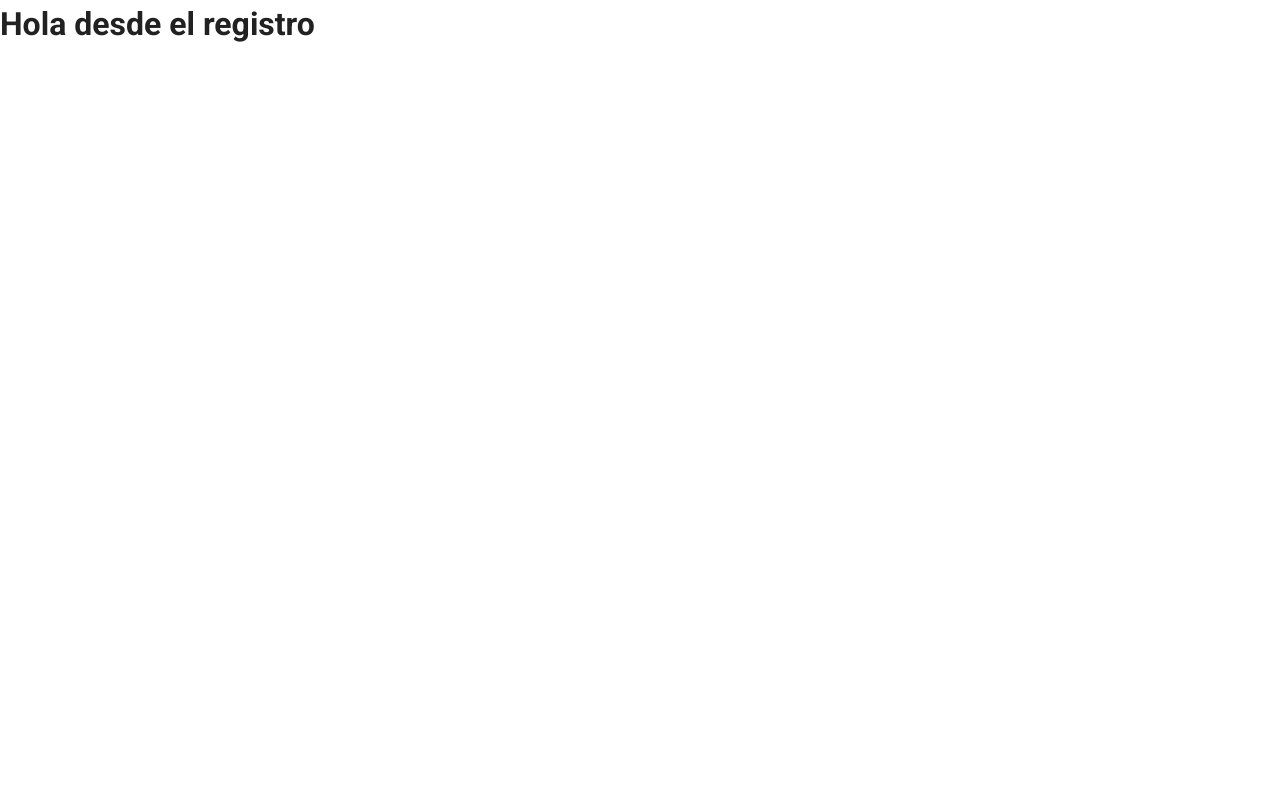
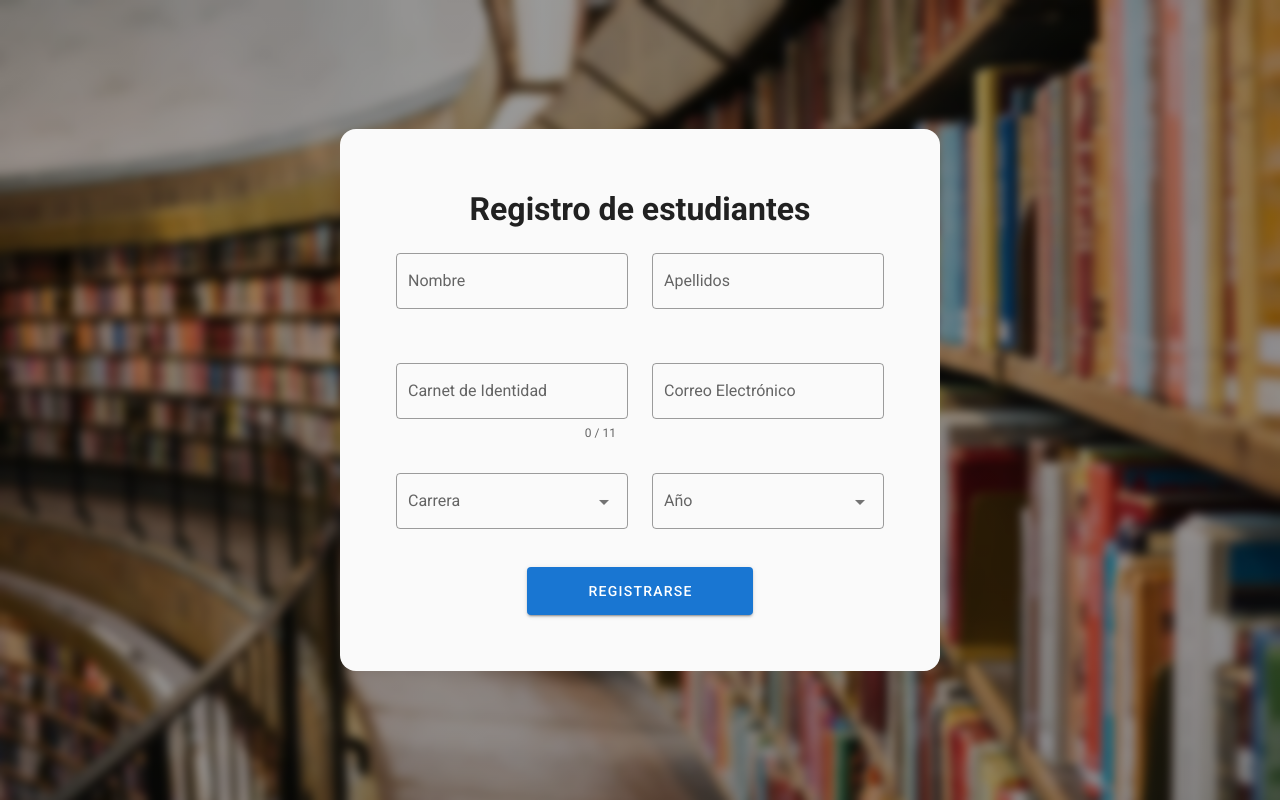
Before and after one commit to apalfaro98/library-management-system, a Vue app: page /registro in a window 1280 px wide. Built offline with nearby package versions, Linux system fonts and the light colour scheme.

Commit message:
Realizado registro y parte de la busqueda

```diff
--- a/src/views/LoginView.vue
+++ b/src/views/LoginView.vue
@@ -114,7 +114,7 @@ export default {
 };
 </script>
 
-<style scoped>
+<style>
 .fondo {
   background-image: linear-gradient(rgba(0, 0, 0, 0.4), rgba(0, 0, 0, 0.4)),
     url(@/assets/books-background.png);
--- a/src/views/RegistrationView.vue
+++ b/src/views/RegistrationView.vue
@@ -1,3 +1,178 @@
 <template>
-  <h1>Hola desde el registro</h1>
+  <div class="fondo d-flex justify-center align-center">
+    <v-form
+      ref="form"
+      class="grey lighten-5 pa-14 form"
+      @submit.prevent="registro()"
+    >
+      <h1 class="mb-5 text-center">Registro de estudiantes</h1>
+      <v-alert v-if="error" dense outlined type="error" class="mb-6">
+        {{ errorMessage }}
+      </v-alert>
+      <v-alert v-if="success" dense outlined type="success" class="mb-6">
+        Sus datos han sido guardados en la base de datos.
+      </v-alert>
+      <v-row>
+        <v-col>
+          <v-text-field
+            v-model="nombre"
+            :rules="[rules.required]"
+            label="Nombre"
+            required
+            outlined
+            placeholder="Entre su nombre"
+          ></v-text-field>
+        </v-col>
+        <v-col>
+          <v-text-field
+            v-model="apellidos"
+            :rules="[rules.required]"
+            label="Apellidos"
+            required
+            outlined
+            placeholder="Entre sus apellidos"
+          ></v-text-field>
+        </v-col>
+      </v-row>
+      <v-row>
+        <v-col>
+          <v-text-field
+            v-model="ci"
+            :rules="[rules.required, rules.cant, rules.num]"
+            :counter="11"
+            label="Carnet de Identidad"
+            required
+            outlined
+            placeholder="Entre su número de carnet de identidad"
+          ></v-text-field>
+        </v-col>
+        <v-col>
+          <v-text-field
+            v-model="email"
+            :rules="[rules.required, rules.emailEval]"
+            label="Correo Electrónico"
+            required
+            outlined
+            placeholder="Entre su correo electrónico"
+          ></v-text-field>
+        </v-col>
+      </v-row>
+      <v-row>
+        <v-col>
+          <v-select
+            v-model="carrera"
+            :items="carreras"
+            :rules="[rules.required]"
+            label="Carrera"
+            outlined
+            required
+          ></v-select>
+        </v-col>
+        <v-col>
+          <v-select
+            v-model="anio"
+            :items="anios"
+            :rules="[rules.required]"
+            label="Año"
+            outlined
+            required
+          ></v-select>
+        </v-col>
+      </v-row>
+      <div class="text-center mt-2">
+        <v-btn class="px-15 py-6" color="primary" large type="submit">
+          Registrarse
+        </v-btn>
+      </div>
+    </v-form>
+  </div>
 </template>
+
+<script>
+export default {
+  name: "LoginView",
+  data() {
+    return {
+      nombre: "",
+      apellidos: "",
+      ci: "",
+      email: "",
+      carrera: "",
+      anio: "",
+      carreras: [
+        "Ciencia de la Computación",
+        "Ingeniería Informática",
+        "Licenciatura en Matemática",
+        "Licenciatura en Física",
+        "Ciencias de la Información",
+      ],
+      anios: ["1er Año", "2do Año", "3ro Año", "4to Año", "5to Año"],
+      error: false,
+      errorMessage: "",
+      success: false,
+      numeros: /^([0-9])*$/,
+      emailRegex:
+        /^[a-z0-9!#$%&'*+/=?^_`{|}~-]+(?:\.[a-z0-9!#$%&'*+/=?^_`{|}~-]+)*@(?:[a-z0-9](?:[a-z0-9-]*[a-z0-9])?\.)+[a-z0-9](?:[a-z0-9-]*[a-z0-9])?$/,
+      rules: {
+        required: (value) => !!value || "Requerido.",
+        cant: (v) => v.length === 11 || "Se necesitan 11 dígitos.",
+        num: () =>
+          this.isNumber || "Solo se pueden introducir caracteres numéricos",
+        emailEval: () =>
+          this.isEmail || "Esta no es una direcci'on de correo válida",
+      },
+    };
+  },
+  methods: {
+    registro() {
+      const estaVacio =
+        this.nombre.length == 0 ||
+        this.apellidos.length == 0 ||
+        this.ci.length == 0 ||
+        this.email.length == 0 ||
+        this.carrera.length == 0 ||
+        this.anio.length == 0;
+
+      if (estaVacio) {
+        this.error = true;
+        this.errorMessage = "Debe rellenar todos los campos";
+      } else if (this.ci.length != 11 || !this.isNumber) {
+        this.error = true;
+        this.errorMessage =
+          "El Carnet de Identidad debe tener 11 dígitos numéricos";
+      } else if (!this.isEmail) {
+        this.error = true;
+        this.errorMessage = "Esta no es una dirección de correo válida";
+      } else {
+        //Un post al servidor
+        this.success = true;
+        this.error = false;
+        this.$refs.form.reset();
+        this.nombre = "";
+        this.apellidos = "";
+        this.ci = "";
+        this.email = "";
+        this.carrera = "";
+        this.anio = "";
+        setTimeout(() => (this.success = false), 3000);
+      }
+    },
+  },
+  computed: {
+    isNumber() {
+      return this.ci.match(this.numeros) ? true : false;
+    },
+    isEmail() {
+      return this.email.match(this.emailRegex) ? true : false;
+    },
+  },
+};
+</script>
+
+<style scoped>
+.form {
+  max-width: 600px;
+  height: fit-content;
+  border-radius: 1rem;
+}
+</style>
--- a/src/views/SearchView.vue
+++ b/src/views/SearchView.vue
@@ -1,3 +1,148 @@
 <template>
-  <h1>Hola desde la search</h1>
+  <div class="fondo d-flex flex-column align-center">
+    <v-text-field
+      class="input mt-16"
+      v-model="search"
+      solo
+      rounded
+      append-icon="mdi-magnify"
+      height="1.5rem"
+      @click:append="buscarLibro()"
+      @keypress.enter="buscarLibro()"
+    ></v-text-field>
+    <v-data-table
+      v-if="mostrarTabla"
+      :headers="headers"
+      :items="desserts"
+      :items-per-page="5"
+      class="elevation-1 tabla"
+    ></v-data-table>
+  </div>
 </template>
+
+<script>
+export default {
+  data() {
+    return {
+      search: "",
+      mostrarTabla: false,
+      headers: [
+        {
+          text: "Dessert (100g serving)",
+          align: "start",
+          sortable: false,
+          value: "name",
+        },
+        { text: "Calories", value: "calories" },
+        { text: "Fat (g)", value: "fat" },
+        { text: "Carbs (g)", value: "carbs" },
+        { text: "Protein (g)", value: "protein" },
+        { text: "Iron (%)", value: "iron" },
+      ],
+      desserts: [
+        {
+          name: "Frozen Yogurt",
+          calories: 159,
+          fat: 6.0,
+          carbs: 24,
+          protein: 4.0,
+          iron: "1%",
+        },
+        {
+          name: "Ice cream sandwich",
+          calories: 237,
+          fat: 9.0,
+          carbs: 37,
+          protein: 4.3,
+          iron: "1%",
+        },
+        {
+          name: "Eclair",
+          calories: 262,
+          fat: 16.0,
+          carbs: 23,
+          protein: 6.0,
+          iron: "7%",
+        },
+        {
+          name: "Cupcake",
+          calories: 305,
+          fat: 3.7,
+          carbs: 67,
+          protein: 4.3,
+          iron: "8%",
+        },
+        {
+          name: "Gingerbread",
+          calories: 356,
+          fat: 16.0,
+          carbs: 49,
+          protein: 3.9,
+          iron: "16%",
+        },
+        {
+          name: "Jelly bean",
+          calories: 375,
+          fat: 0.0,
+          carbs: 94,
+          protein: 0.0,
+          iron: "0%",
+        },
+        {
+          name: "Lollipop",
+          calories: 392,
+          fat: 0.2,
+          carbs: 98,
+          protein: 0,
+          iron: "2%",
+        },
+        {
+          name: "Honeycomb",
+          calories: 408,
+          fat: 3.2,
+          carbs: 87,
+          protein: 6.5,
+          iron: "45%",
+        },
+        {
+          name: "Donut",
+          calories: 452,
+          fat: 25.0,
+          carbs: 51,
+          protein: 4.9,
+          iron: "22%",
+        },
+        {
+          name: "KitKat",
+          calories: 518,
+          fat: 26.0,
+          carbs: 65,
+          protein: 7,
+          iron: "6%",
+        },
+      ],
+    };
+  },
+  methods: {
+    buscarLibro() {
+      if (this.search.length != 0) {
+        console.log("lo busque");
+        this.mostrarTabla = true;
+        this.search = "";
+      }
+    },
+  },
+};
+</script>
+
+<style scoped>
+.input {
+  width: 600px;
+  border-width: 2px;
+  outline-width: 2px;
+  outline-color: black;
+}
+.tabla {
+  width: 800px;
+}
+</style>
```
